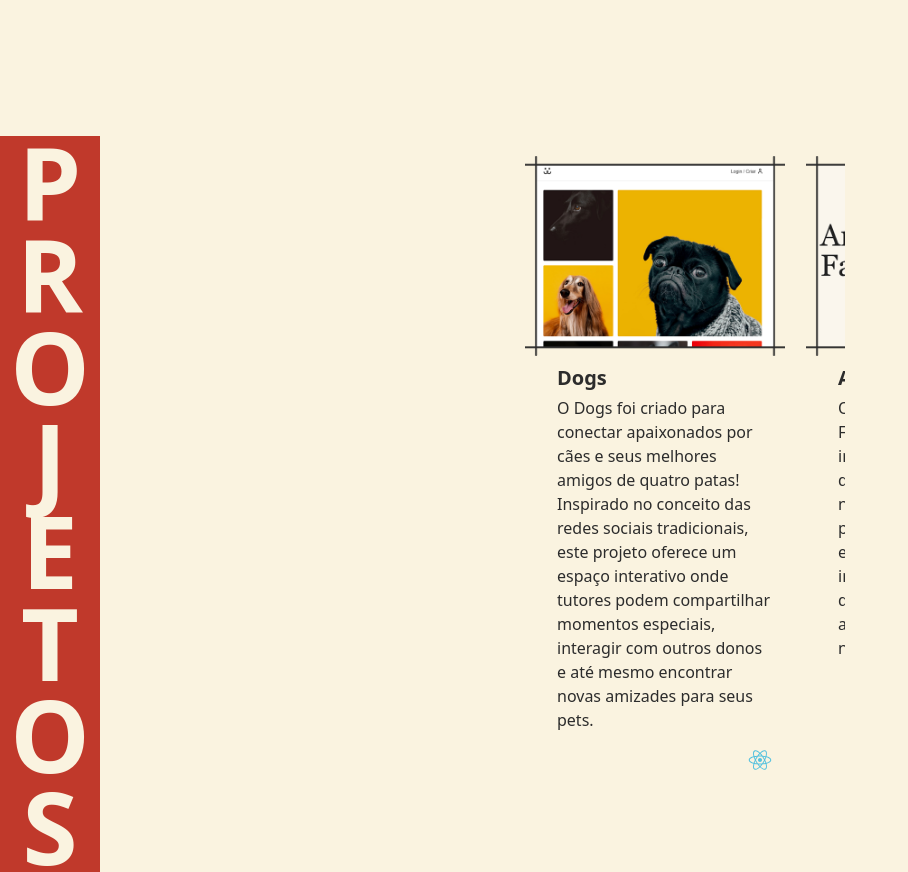
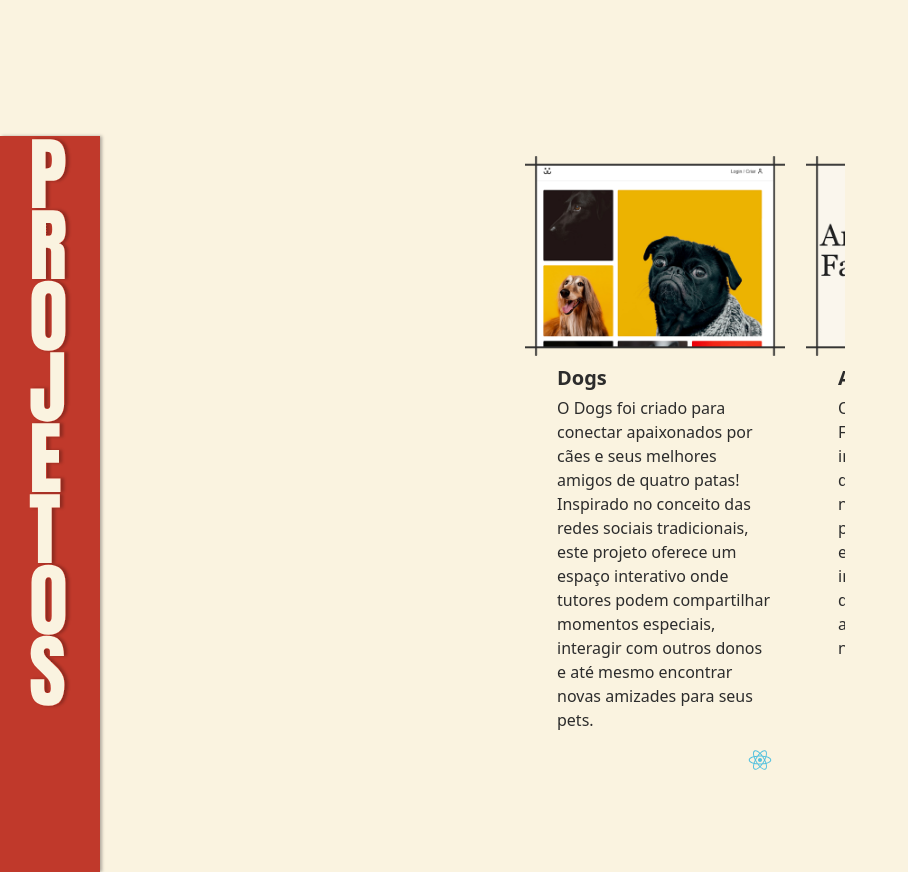
Before and after one commit to RNoleto/portfolio2025, a Vue app: page / in a window 1280 px wide. Shown: the part 1400-2272 px from the top of the page, without its empty margins (0-908 px from the left). Built offline with nearby package versions, Linux system fonts and the light colour scheme.

Commit message:
Swiper pequenos ajustes

```diff
--- a/src/components/Swiper.vue
+++ b/src/components/Swiper.vue
@@ -20,7 +20,7 @@ const swiperOptions = {
 </script>
 
 <template>
-  <Swiper v-bind="swiperOptions" class="translate-x-[45px] relative w-[320px] overflow-hidden">
+  <Swiper v-bind="swiperOptions" class="translate-x-[45px] w-[320px] overflow-hidden">
     <SwiperSlide
       v-for="(project, index) in projects"
       :key="index"
--- a/src/views/Projects.vue
+++ b/src/views/Projects.vue
@@ -34,16 +34,20 @@ const projects = [
 
 <template>
     <section class="relative">
-        <div class="flex flex-col items-center absolute left-0 top-0 bg-redCream w-[100px] h-full animeLeft">
-          <span v-for="(letter, index) in letters" :key="index" class="feature">
-            {{ letter }}
-          </span>
+        <div class="absolute z-3 left-0 top-0  w-[100px] flex flex-col items-center">
+            <img src="/ProjetosLetras.svg" alt="aqui">
         </div>
-        <Swiper :projects="projects" class=""/>
+        <span class="barra absolute z-1 left-0 top-0 bg-redCream w-[100px] h-full flex flex-col items-center">
+        </span>
+        <span class="absolute z-2 left-[70px] top-[230px] bg-redCream w-[30px] h-[400px]"></span>
+        <Swiper :projects="projects" class="relative z-5"/>
     </section>
 </template>
 
 <style scoped>
+.barra{
+    box-shadow: 2px 0 3px var(--color-lightText);
+}
 .feature{
     display: block;
     color: var(--color-cream);
```
Also changed, not shown: public/ProjetosLetras.svg (added).
